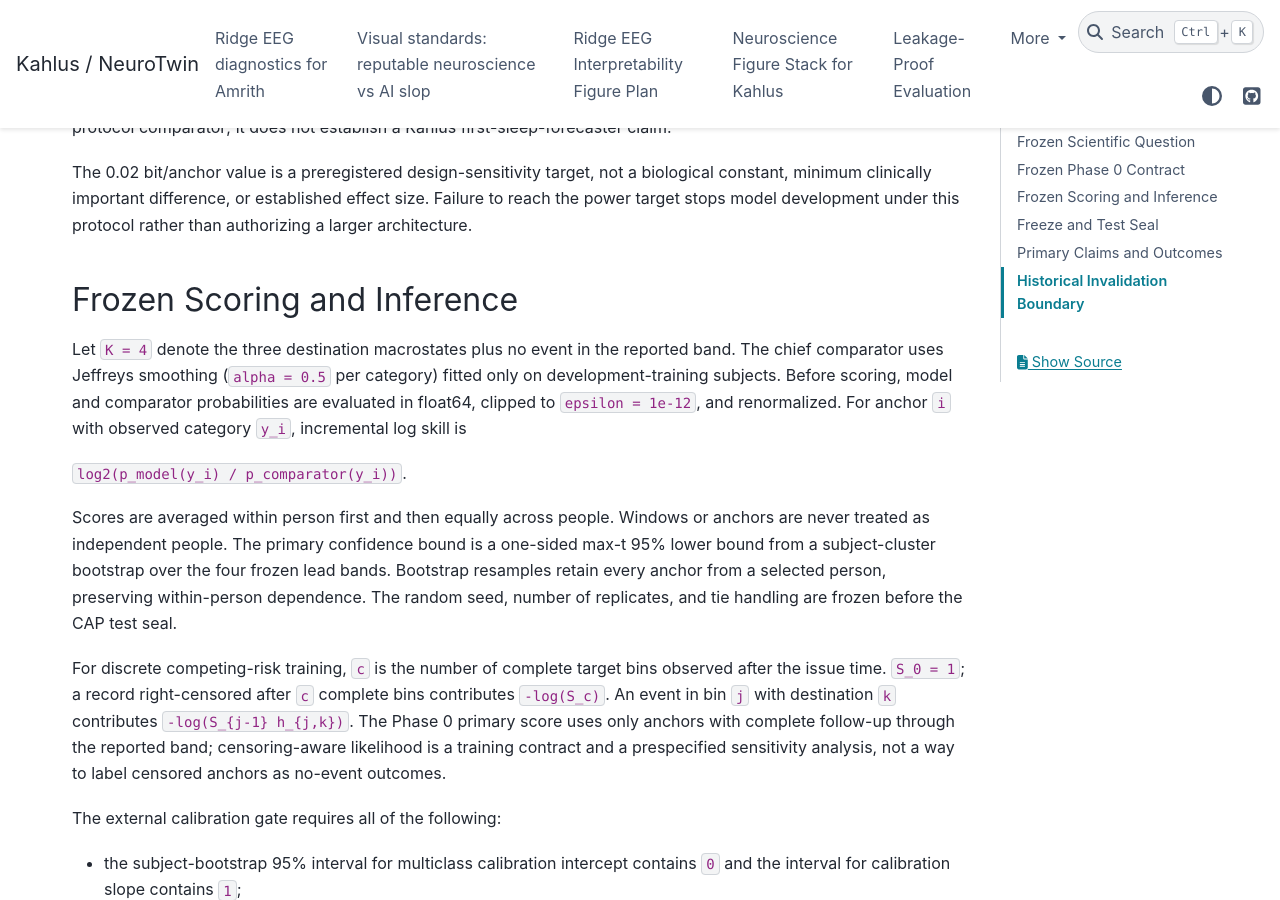
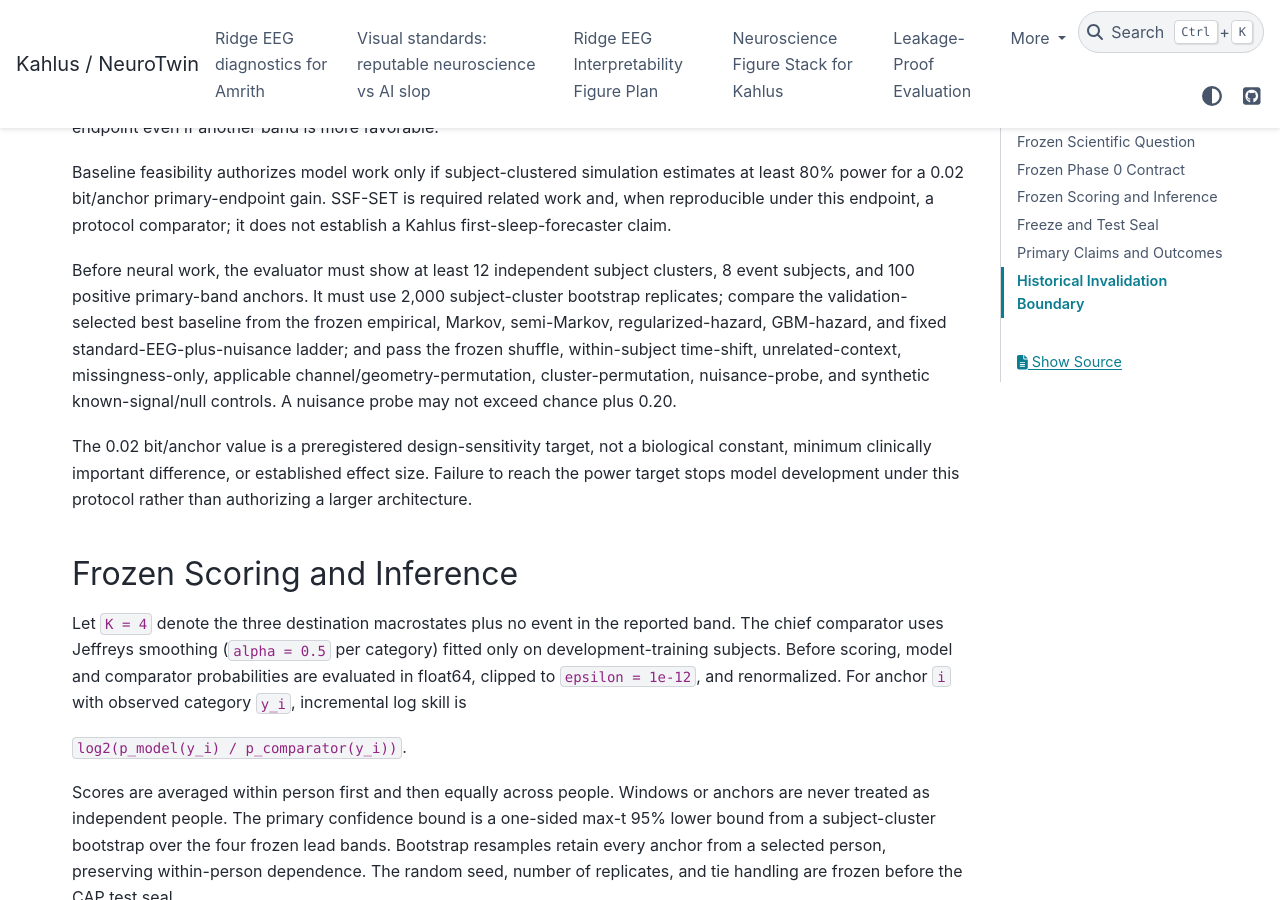
Before and after one commit to ptlnextdoor/Kahlus-V1, a Sphinx documentation site: the page built from docs/research/kahlus_hnph_protocol_v0.2.md, in a window 1280 px wide and 900 px high, scrolled down 1915 px. Built offline with Sphinx 7.4.7 and the PyData theme 0.15.4, drawn with Linux system fonts in a browser that asks for light colours; some of the changed text lies outside the part shown.

Commit message:
docs: harden HNPH phase 0 evidence freeze

```diff
--- a/docs/research/kahlus_hnph_protocol_v0.2.md
+++ b/docs/research/kahlus_hnph_protocol_v0.2.md
@@ -9,6 +9,11 @@
 rationale remains in `kahlus_hnph_full_development_protocol.md`. If an older
 configuration, prepared dataset, checkpoint, result, or report conflicts with
 this freeze, the older artifact is ineligible for HNPH v0.2 evidence.
+
+HNPH/KSTF is the Phase-0 Neural-CASP baseline and evidence ruler: it decides
+whether a residual transition-forecasting signal is present under a frozen,
+leakage-aware contract. Passive PCI remains Kahlus's downstream flagship
+defendant. An HNPH result is not Passive-PCI evidence.
 
 ## Frozen Scientific Question
 
@@ -53,6 +58,16 @@
 estimates at least 80% power for a 0.02 bit/anchor primary-endpoint gain. SSF-SET
 is required related work and, when reproducible under this endpoint, a protocol
 comparator; it does not establish a Kahlus first-sleep-forecaster claim.
+
+Before neural work, the evaluator must show at least 12 independent subject
+clusters, 8 event subjects, and 100 positive primary-band anchors. It must use
+2,000 subject-cluster bootstrap replicates; compare the validation-selected best
+baseline from the frozen empirical, Markov, semi-Markov, regularized-hazard,
+GBM-hazard, and fixed standard-EEG-plus-nuisance ladder; and pass the frozen
+shuffle, within-subject time-shift, unrelated-context, missingness-only,
+applicable channel/geometry-permutation, cluster-permutation, nuisance-probe,
+and synthetic known-signal/null controls. A nuisance probe may not exceed
+chance plus 0.20.
 
 The 0.02 bit/anchor value is a preregistered design-sensitivity target, not a
 biological constant, minimum clinically important difference, or established
@@ -126,6 +141,11 @@
 units, sampling rates, channel identities, references, masks, and transform
 lineage must remain explicit; silent harmonization or truncation is forbidden.
 
+Every HNPH evaluator run emits both JSON and Markdown evidence artifacts. They
+must record `claim_scope`, `stop_reason`, protocol and artifact hashes, seed,
+bootstrap count, and outcome class. Invalid or incomplete runs exit nonzero;
+complete valid positive and calibrated-null runs exit zero.
+
 ## Primary Claims and Outcomes
 
 Before a valid sealed evaluation, the only allowed statement is that HNPH Phase
```
Also changed, not shown: docs/audit/REMEDIATION_ROADMAP.md (+7 -5 lines), 2 other files.
